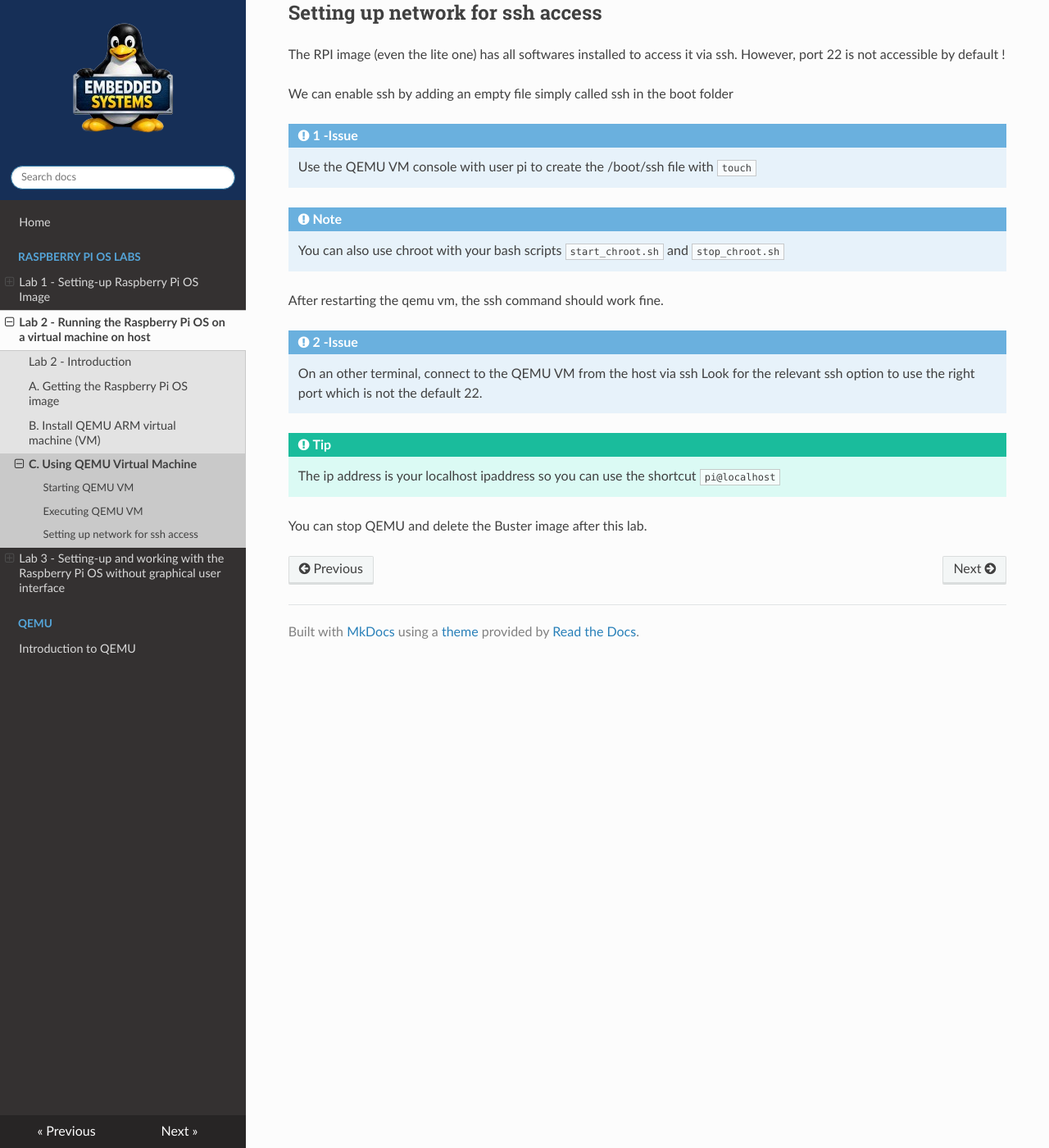
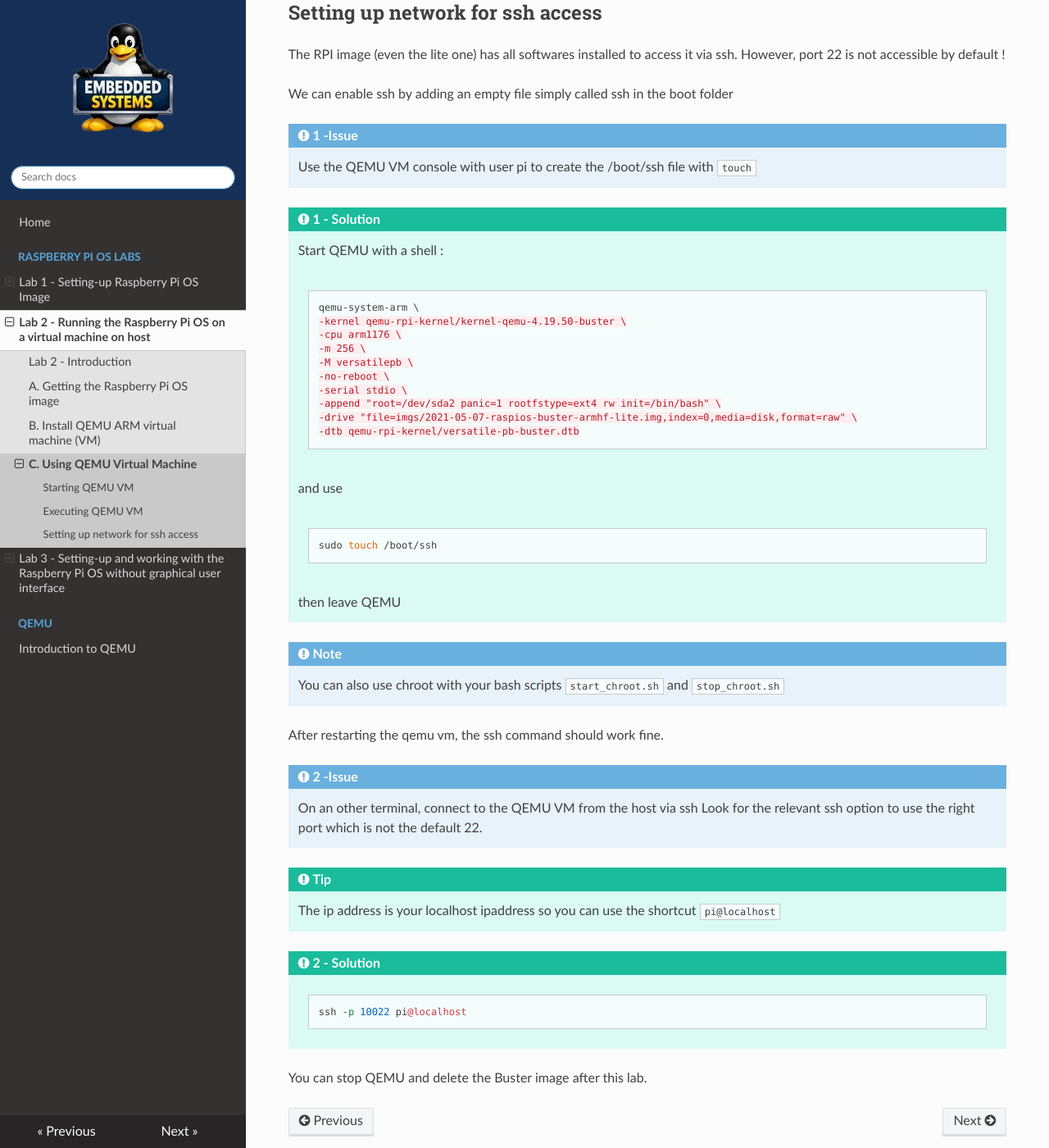
Before and after one commit to tlefloch/emb-sys, an MkDocs documentation site: the page built from docs/image/lab2/using.md, in a window 1280 px wide and 1400 px high, scrolled down 1713 px. Shown: the whole window at 82% size. Built offline with MkDocs 1.6.1, drawn with Linux system fonts in a browser that asks for light colours; nearby versions of some CDN libraries.

Commit message:
add solutions

````diff
--- a/docs/image/lab2/using.md
+++ b/docs/image/lab2/using.md
@@ -83,7 +83,7 @@
 !!! Note "1 -Issue"
     Use the QEMU VM console with user pi to create the /boot/ssh file with `touch`
 
-<!-- !!! Tip "1 - Solution"
+!!! Tip "1 - Solution"
     Start QEMU with a shell :
     ```bash
     qemu-system-arm \
@@ -103,7 +103,7 @@
     sudo touch /boot/ssh
     ```
 
-    then leave QEMU -->
+    then leave QEMU
 
 !!! Note
     You can also use chroot with your bash scripts `start_chroot.sh` and `stop_chroot.sh`
@@ -117,9 +117,9 @@
 !!! Tip
     The ip address is your localhost ipaddress so you can use the shortcut `pi@localhost`
 
-<!-- !!! Tip "2 - Solution"
+!!! Tip "2 - Solution"
     ```bash
     ssh -p 10022 pi@localhost
-    ``` -->
+    ```
 
 You can stop QEMU and delete the Buster image after this lab.
````
Also changed, not shown: docs/image/lab3/saving.md (+0 -11 lines).
